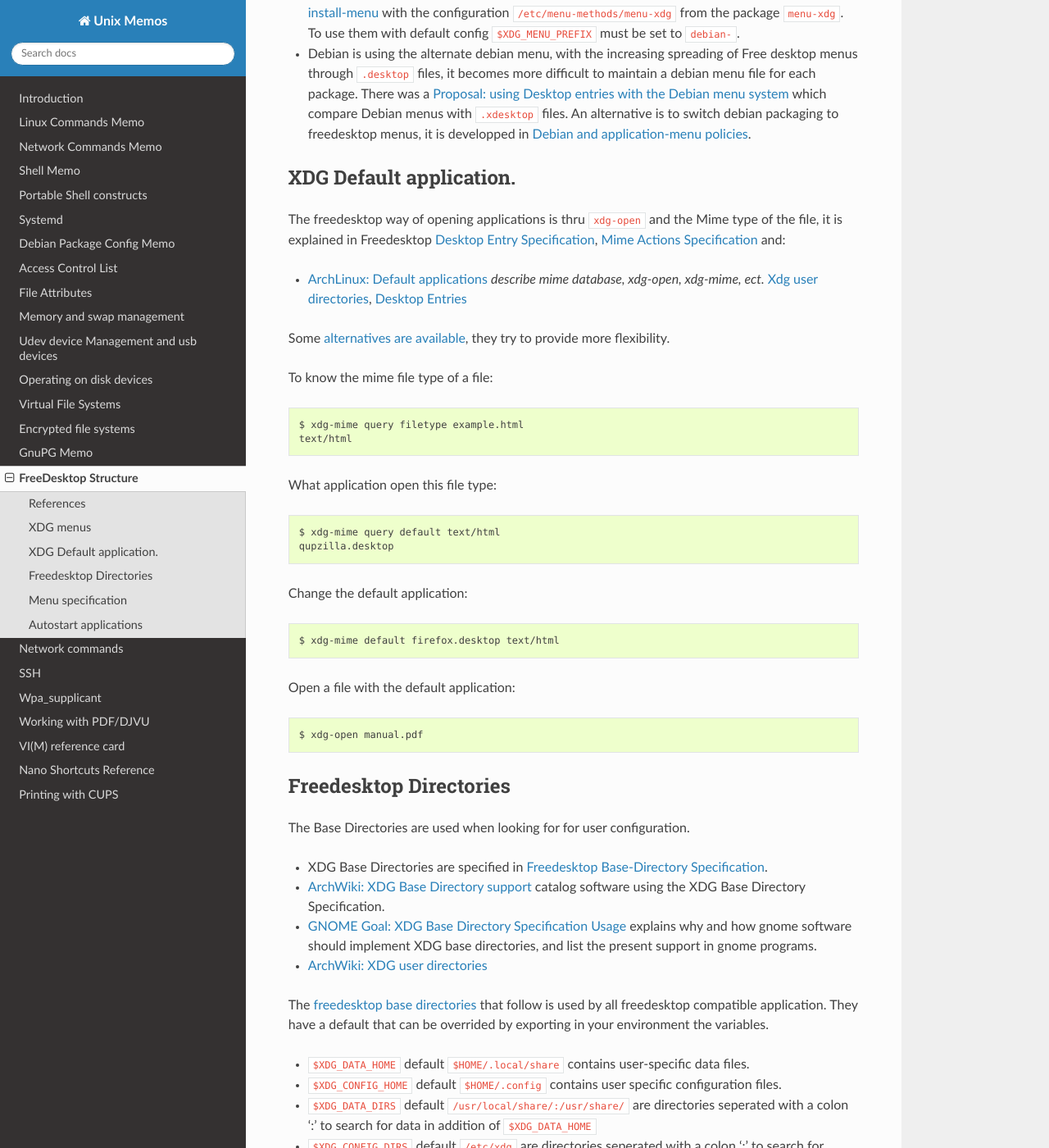
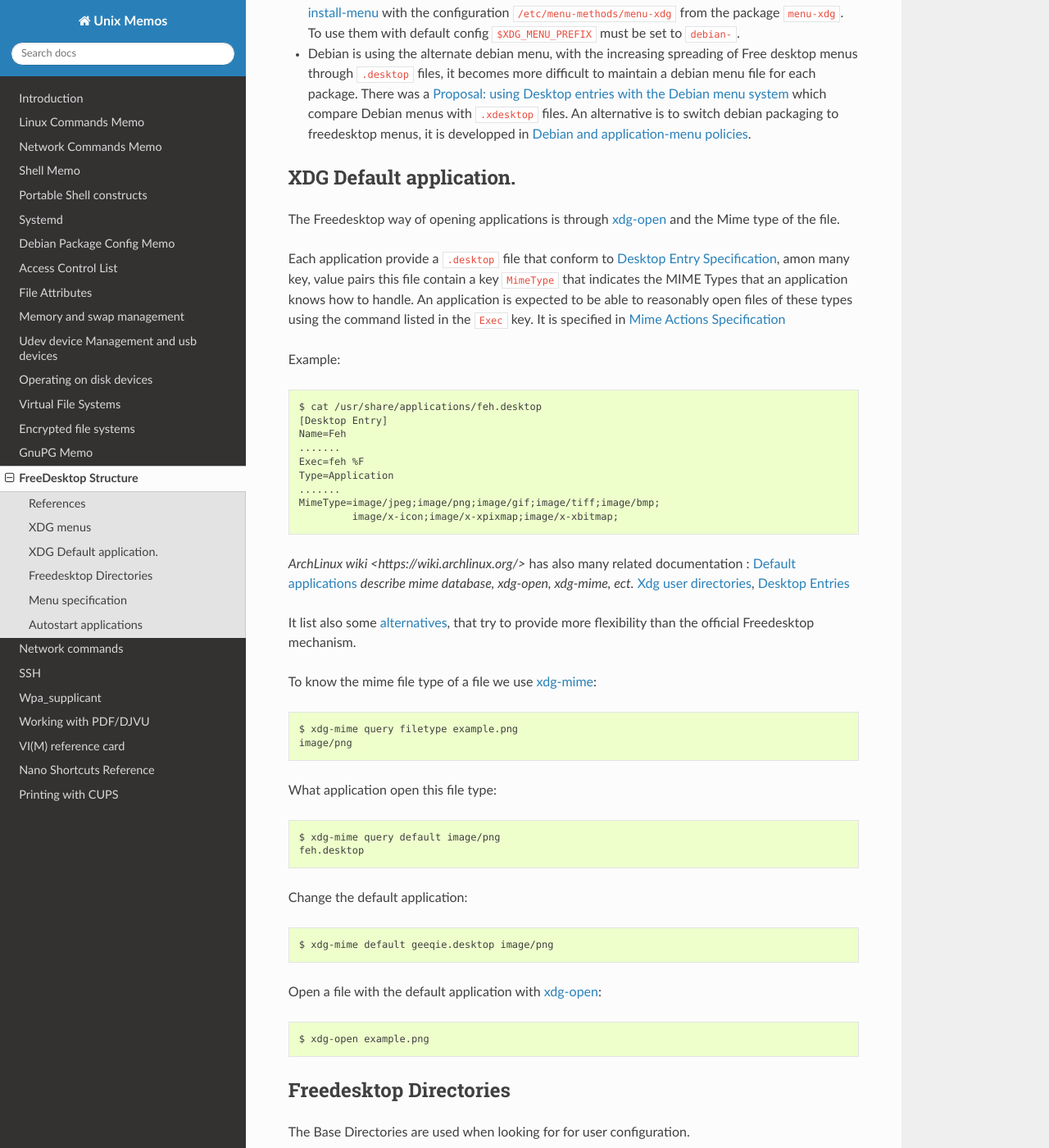
Before and after one commit to marczz/unix_memo, a Sphinx documentation site: the page built from source/freedesktop.rst, in a window 1280 px wide and 1400 px high, scrolled down 845 px. Shown: the whole window at 82% size. Built offline with Sphinx 7.4.7 and the Read the Docs theme 2.0.0, drawn with Linux system fonts in a browser that asks for light colours; the version number could not be read and is left out; some of the changed text lies outside the part shown.

Commit message:
freedesktop.rst: enhanced and indexed;

```diff
--- a/source/freedesktop.rst
+++ b/source/freedesktop.rst
@@ -4,15 +4,18 @@
 These are notes of the structure of desktops following the Freedesktop
 specifications.
 
+..  index::
+    see: freedesktop; xdg
+
 
 References
 ----------
 
--   `freedesktop.org <http://www.freedesktop.org/>`__ a base platform
+-   `Freedesktop.org <http://www.freedesktop.org/>`__ a base platform
     (both software and standard) for desktop software.
 -   `Freedesktop Software <http://freedesktop.org/wiki/Software/>`__
--   `freedesktop
-    specifications <http://www.freedesktop.org/wiki/Specifications>`__:
+-   `freedesktop specifications
+    <http://www.freedesktop.org/wiki/Specifications>`__:
 
     -   `Menu specifications
         <http://standards.freedesktop.org/menu-spec/latest/>`__
@@ -28,16 +31,21 @@
         <http://standards.freedesktop.org/desktop-entry-spec/latest/ar01s06.html>`__
     -   `Recent File Specification
         <http://www.freedesktop.org/wiki/Specifications/recent-file-spec>`__
-    -    `Icon Themes Specification
-         <http://standards.freedesktop.org/icon-theme-spec/icon-theme-spec-latest.html>`__
-    -    `Desktop Application Autostart Specification
-         <http://standards.freedesktop.org/autostart-spec/latest/>`__
+    -   `Icon Themes Specification
+        <http://standards.freedesktop.org/icon-theme-spec/icon-theme-spec-latest.html>`__
+    -   `Desktop Application Autostart Specification
+        <http://standards.freedesktop.org/autostart-spec/latest/>`__
 
 -   `python-xdg <http://freedesktop.org/wiki/Software/pyxdg>`__ is a
-    python library to access freedesktop.org standards.
+    python library to access freedesktop.org standards, the
+    `python-xdg documentation
+    <http://pyxdg.readthedocs.org/en/latest/index.html>`_ is on
+    ReadTheDocs.
 
-    -   `python-xdg documentation
-        <http://pyxdg.readthedocs.org/en/latest/index.html>`__
+..  index::
+    pair: xdg; menu
+    pair: desktop; menu
+
 
 XDG menus
 ---------
@@ -72,47 +80,81 @@
     <https://wiki.debian.org/Proposals/DebianMenuUsingDesktopEntries>`__
     which compare Debian menus with ``.xdesktop`` files. An alternative
     is to switch debian packaging to freedesktop menus, it is developped
-    in `Debian and application-menu
-    policies <http://lwn.net/Articles/597697/>`__.
+    in `Debian and application-menu policies
+    <http://lwn.net/Articles/597697/>`__.
+
+..  index::
+    xdg; default application
+    default application
+    application; default
+    mime; action
+    mime; type
+    xdg-mime
+    xdg-open
 
 XDG Default application.
 ------------------------
 
-The freedesktop way of opening applications is thru ``xdg-open`` and the
-Mime type of the file, it is explained in Freedesktop `Desktop Entry
-Specification <http://standards.freedesktop.org/desktop-entry-spec/desktop-entry-spec-latest.html>`__,
-`Mime Actions
-Specification <http://standards.freedesktop.org/mime-apps-spec/latest/>`__
-and:
+The Freedesktop way of opening applications is through `xdg-open`_
+and the Mime type of the file.
 
--  `ArchLinux: Default
-   applications <https://wiki.archlinux.org/index.php/Default_Applications>`__
-   *describe mime database, xdg-open, xdg-mime, ect.* `Xdg user
-   directories <https://wiki.archlinux.org/index.php/XDG_user_directories>`__,
-   `Desktop
-   Entries <https://wiki.archlinux.org/index.php/Desktop_entries>`__
+Each application provide a ``.desktop`` file that conform to
+`Desktop Entry Specification
+<http://standards.freedesktop.org/desktop-entry-spec/desktop-entry-spec-latest.html>`__,
+amon many key, value pairs this file contain a key ``MimeType`` that
+indicates the MIME Types that an application knows how to handle.
+An application is expected to be able to reasonably open files of
+these types using the command listed in the ``Exec`` key.
+It is specified in `Mime Actions Specification
+<http://standards.freedesktop.org/mime-apps-spec/latest/>`__
 
-Some `alternatives are
-available <https://wiki.archlinux.org/index.php/Default_Applications#Utilities>`__,
-they try to provide more flexibility.
+Example::
 
-To know the mime file type of a file::
+  $ cat /usr/share/applications/feh.desktop
+  [Desktop Entry]
+  Name=Feh
+  .......
+  Exec=feh %F
+  Type=Application
+  .......
+  MimeType=image/jpeg;image/png;image/gif;image/tiff;image/bmp;
+           image/x-icon;image/x-xpixmap;image/x-xbitmap;
 
-    $ xdg-mime query filetype example.html
-    text/html
+`ArchLinux wiki <https://wiki.archlinux.org/>` has also many related
+documentation : `Default applications
+<https://wiki.archlinux.org/index.php/Default_Applications>`__
+*describe mime database, xdg-open, xdg-mime, ect.*
+`Xdg user directories
+<https://wiki.archlinux.org/index.php/XDG_user_directories>`__,
+`Desktop Entries
+<https://wiki.archlinux.org/index.php/Desktop_entries>`__
+
+It list also some `alternatives
+<https://wiki.archlinux.org/index.php/Default_Applications#Utilities>`__,
+that try to provide more flexibility than the official Freedesktop
+mechanism.
+
+To know the mime file type of a file we use `xdg-mime`_::
+
+    $ xdg-mime query filetype example.png
+    image/png
 
 What application open this file type::
 
-    $ xdg-mime query default text/html
-    qupzilla.desktop
+    $ xdg-mime query default image/png
+    feh.desktop
 
 Change the default application::
 
-    $ xdg-mime default firefox.desktop text/html
+    $ xdg-mime default geeqie.desktop image/png
 
-Open a file with the default application::
+Open a file with the default application with `xdg-open`_::
 
-    $ xdg-open manual.pdf
+    $ xdg-open example.png
+
+
+..  index::
+    xdg; directory
 
 Freedesktop Directories
 -----------------------
@@ -214,6 +256,10 @@
 You can also symlink many of these files or directories inside the
 corresponding XDG Base directory.
 
+..  index::
+    xdg; menu
+    !menu
+
 Menu specification
 ------------------
 
@@ -235,6 +281,11 @@
     case of name conflict the first one is used.
 -   ``$XDG_DATA_DIRS/desktop-directories/`` contains .directory file
     giving directory entries in the menu layout.
+
+..  index::
+    pair: application; autostart
+    xdg; autostart
+
 
 Autostart applications
 ----------------------
@@ -258,3 +309,9 @@
 -   ``TryExec``: Tha application is started only when the named exec
     exist. It can be an absolute path or a name to be looked for in
     ``$PATH``.
+
+..  _xdg-open: https://portland.freedesktop.org/doc/xdg-open.html
+..  _xdg-mime: https://portland.freedesktop.org/doc/xdg-mime.html
+..  _xdg-desktop-menu:
+    https://portland.freedesktop.org/doc/xdg-desktop-menu.html
+..  _xdg-settings: https://portland.freedesktop.org/doc/xdg-settings.html
```
